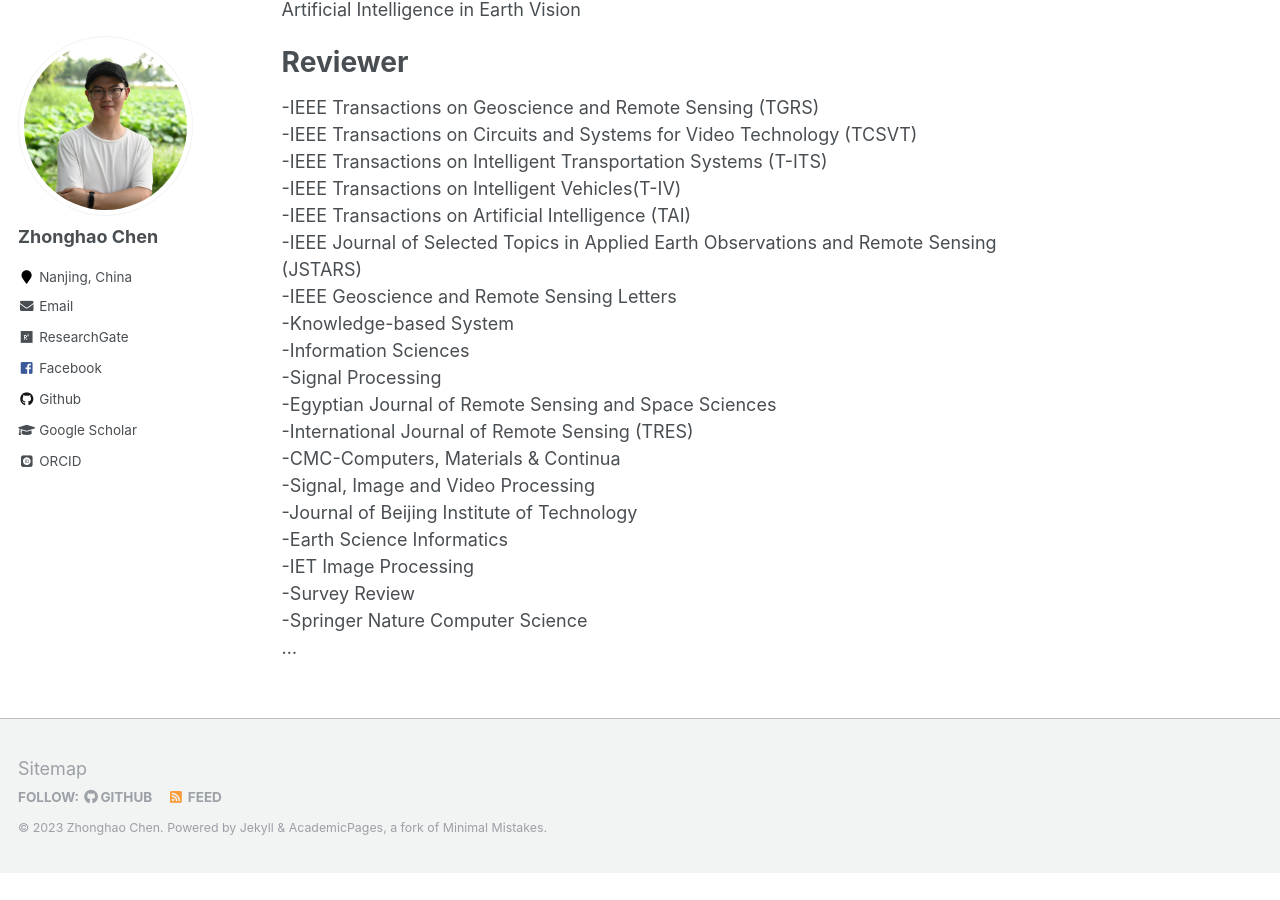
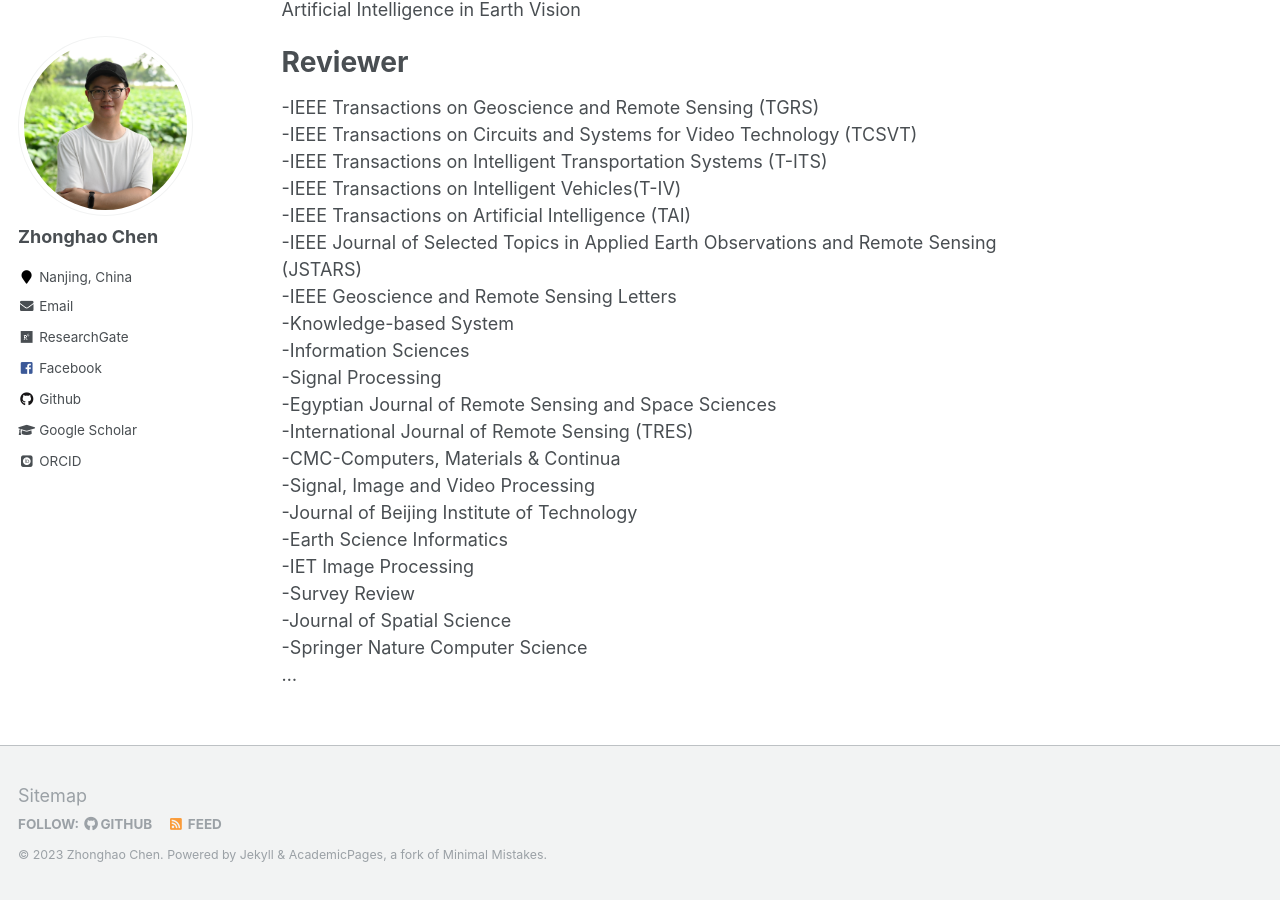
Before and after one commit to zhonghaochen/zhonghaochen.github.io, a Jekyll site: the page built from _pages/about.md, in a window 1280 px wide and 900 px high, scrolled down 673 px. Built offline with Jekyll 4.4.1, drawn with Linux system fonts in a browser that asks for light colours; some web fonts are replaced; before the commit the page ends 1546 px from its top, so only the background shows below that.

Commit message:
Update about.md

```diff
--- a/_pages/about.md
+++ b/_pages/about.md
@@ -49,5 +49,6 @@ Reviewer
 -Earth Science Informatics<br>
 -IET Image Processing<br>
 -Survey Review <br>
+-Journal of Spatial Science<br>
 -Springer Nature Computer Science<br>
 ...
```
